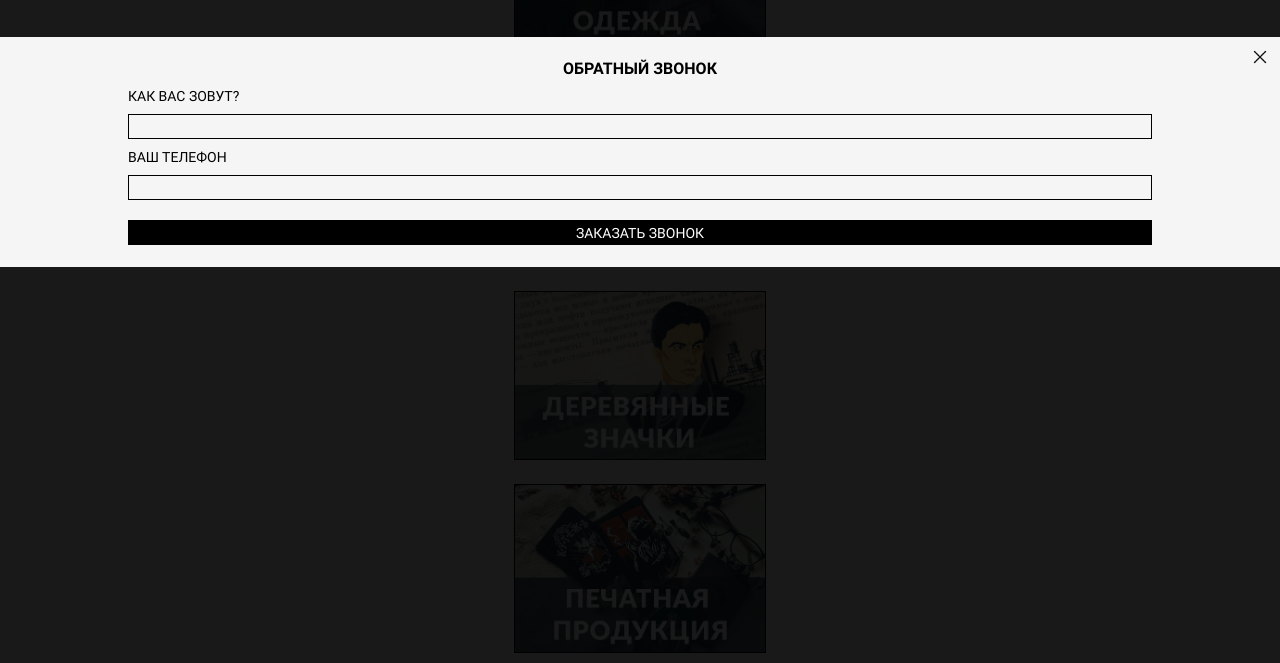
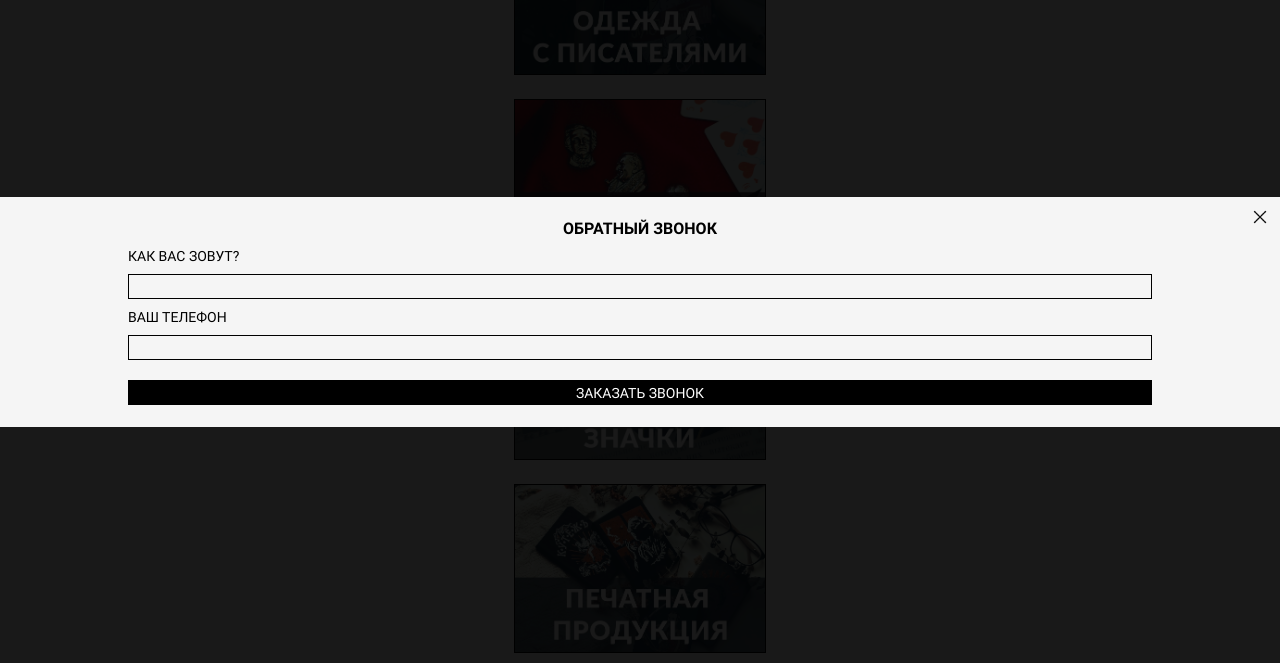
Before and after one commit to azaazazaa/azaazazaa.github.io, a plain HTML site: page index.html in a window 1280 px wide. Both pictures are taken after a click on the button "ПЕРЕЗВОНИТЕ МНЕ". Shown: the part 827-1490 px from the top of the page. Drawn offline with Linux system fonts and the light colour scheme.

Commit message:
позиционирование фидбэка

```diff
--- a/css/styleV2.css
+++ b/css/styleV2.css
@@ -107,7 +107,7 @@
 .feedback__form {
   position: fixed;
   top: 50%;
-  margin-top: -25%;
+  margin-top: -12.5%;
   width: 100%;
   height: 230px;
   background-color: #F5F5F5;
--- a/css/style_basket.css
+++ b/css/style_basket.css
@@ -119,7 +119,7 @@
 .feedback__form {
   position: fixed;
   top: 50%;
-  margin-top: -25%;
+  margin-top: -12.5%;
   width: 100%;
   height: 230px;
   background-color: #F5F5F5;
--- a/css/style_catalog.css
+++ b/css/style_catalog.css
@@ -158,7 +158,7 @@
 .feedback__form {
   position: fixed;
   top: 50%;
-  margin-top: -25%;
+  margin-top: -12.5%;
   width: 100%;
   height: 230px;
   background-color: #F5F5F5;
--- a/css/style_order.css
+++ b/css/style_order.css
@@ -412,7 +412,7 @@ template {
 .feedback__form {
   position: fixed;
   top: 50%;
-  margin-top: -25%;
+  margin-top: -12.5%;
   width: 100%;
   height: 230px;
   background-color: #F5F5F5;
--- a/css/style_product.css
+++ b/css/style_product.css
@@ -107,7 +107,7 @@
 .feedback__form {
   position: fixed;
   top: 50%;
-  margin-top: -25%;
+  margin-top: -12.5%;
   width: 100%;
   height: 230px;
   background-color: #F5F5F5;
```
